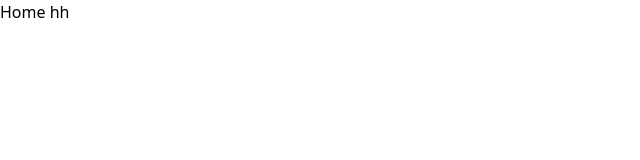
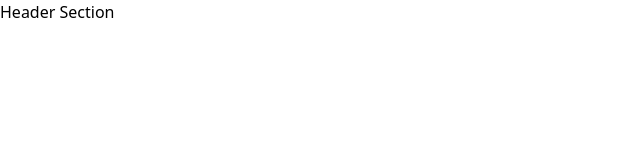
Before and after one commit to First-Step-company/portfolio, a Next.js app: page / in a window 1280 px wide. Shown: the top 160 px of the page, without its empty margins (0-640 px from the left). Built offline with nearby package versions, Linux system fonts and the light colour scheme.

Commit message:
Auto-update: Sat 11/30/2024 19:50:01.74

```diff
--- a/src/app/page.tsx
+++ b/src/app/page.tsx
@@ -1,7 +1,8 @@
+import { Header } from "@/sections/Header";
 export default function Home() {
   return (
     <div>
-      <h1>Home hh</h1>
+        <Header />
     </div>
   );
 }
```
